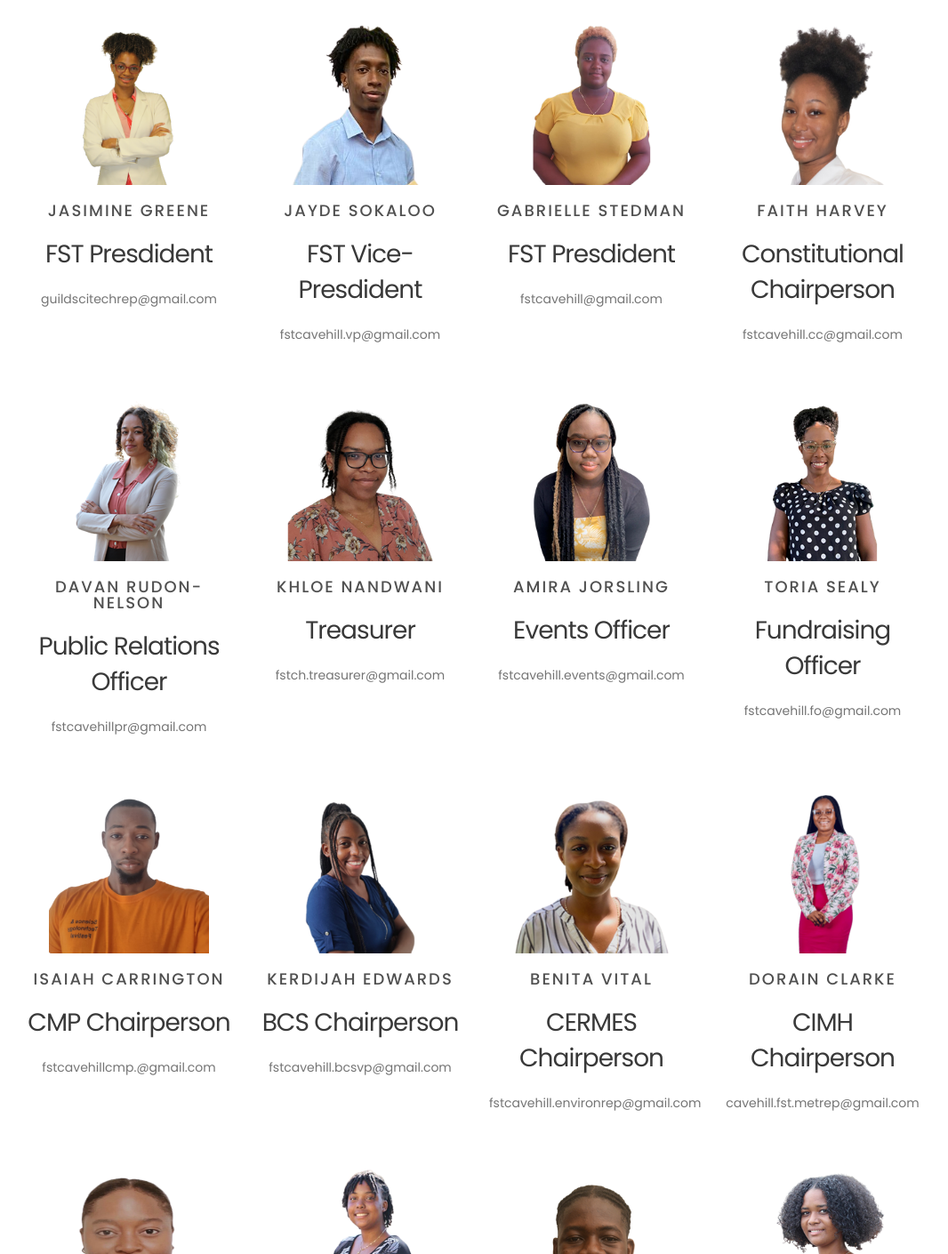
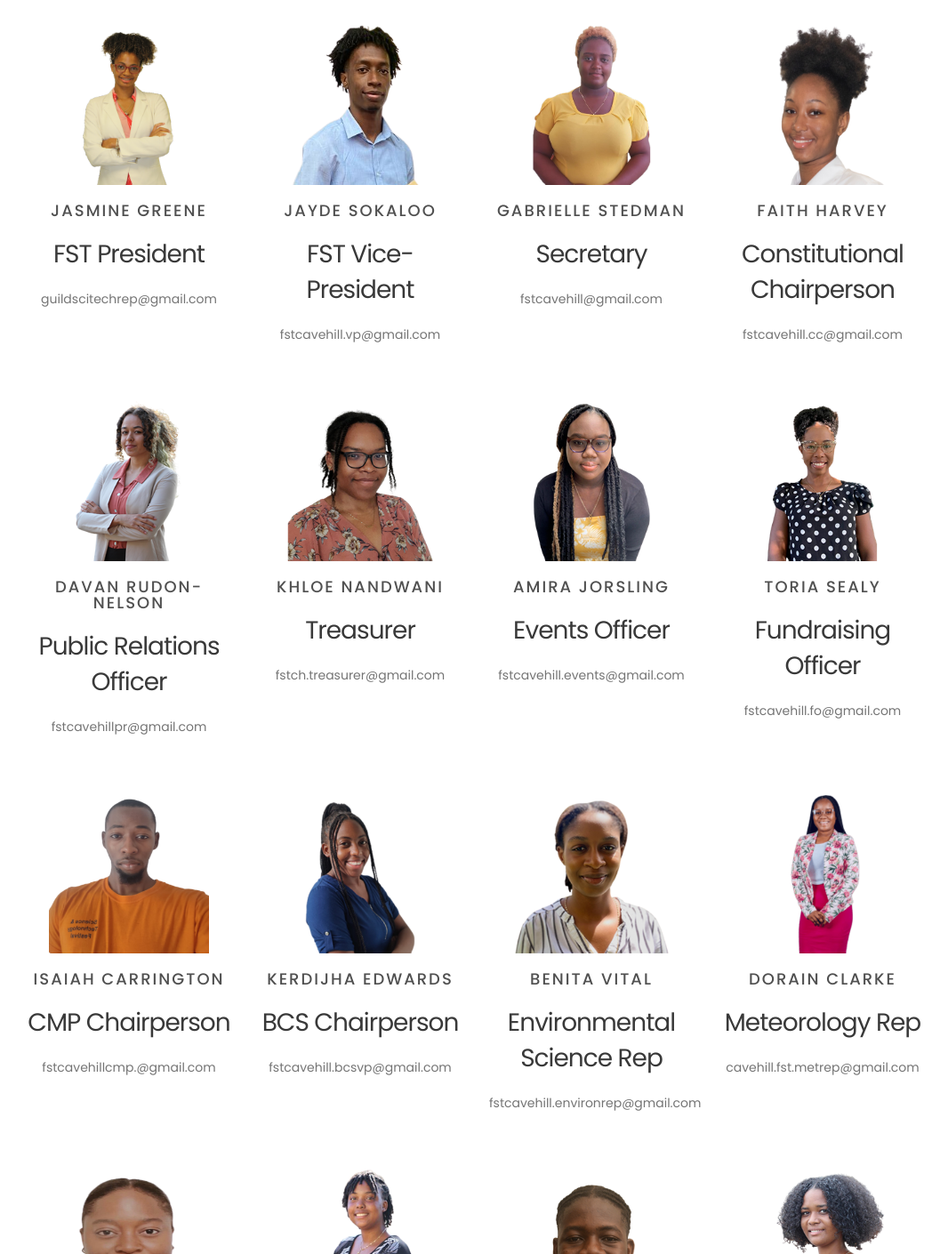
Before and after one commit to FsTblackBird/SciTech, a plain HTML site: page meetTheTeam.html in a window 1280 px wide. Shown: the part 156-1566 px from the top of the page at 89% size, without its empty margins (105-1171 px from the left). Drawn offline with Linux system fonts and the light colour scheme.

Commit message:
Add files via upload

```diff
--- a/meetTheTeam.html
+++ b/meetTheTeam.html
@@ -71,8 +71,8 @@
               <div class="member_img">
                  <img src="images/meetTheTeam/Jasmine.png" alt="our_team">
               </div>
-              <h3>Jasimine Greene</h3>
-              <h2>FST Presdident</h2>
+              <h3>Jasmine Greene</h3>
+              <h2>FST President</h2>
               <p>guildscitechrep@gmail.com</p>
            </div>
 
@@ -81,7 +81,7 @@
                  <img src="images/meetTheTeam/Jayde.png" alt="our_team">
               </div>
               <h3>Jayde Sokaloo</h3>
-              <h2>FST Vice-Presdident</h2>
+              <h2>FST Vice-President</h2>
               <p>fstcavehill.vp@gmail.com</p>
            </div>
 
@@ -90,7 +90,7 @@
                  <img src="images/meetTheTeam/Gabrielle.png" alt="our_team">
               </div>
               <h3>Gabrielle Stedman</h3>
-              <h2>FST Presdident</h2>
+              <h2>Secretary</h2>
               <p>fstcavehill@gmail.com</p>
            </div>
 
@@ -152,7 +152,7 @@
                <div class="member_img">
                   <img src="images/meetTheTeam/Kerdijha.png" alt="our_team">
                </div>
-               <h3>Kerdijah Edwards</h3>
+               <h3>Kerdijha Edwards</h3>
                <h2>BCS Chairperson</h2>
                <p>fstcavehill.bcsvp@gmail.com</p>
             </div>
@@ -162,7 +162,7 @@
                   <img src="images/meetTheTeam/Benita.png" alt="our_team">
                </div>
                <h3>Benita Vital </h3>
-               <h2>CERMES Chairperson</h2>
+               <h2>Environmental Science Rep</h2>
                <p>fstcavehill.environrep@gmail.com</p>
             </div>
 
@@ -171,7 +171,7 @@
                   <img src="images/meetTheTeam/Dorain.png" alt="our_team">
                </div>
                <h3>Dorain Clarke</h3>
-               <h2>CIMH Chairperson</h2>
+               <h2>Meteorology Rep</h2>
                <p>cavehill.fst.metrep@gmail.com</p>
             </div>
 
```
